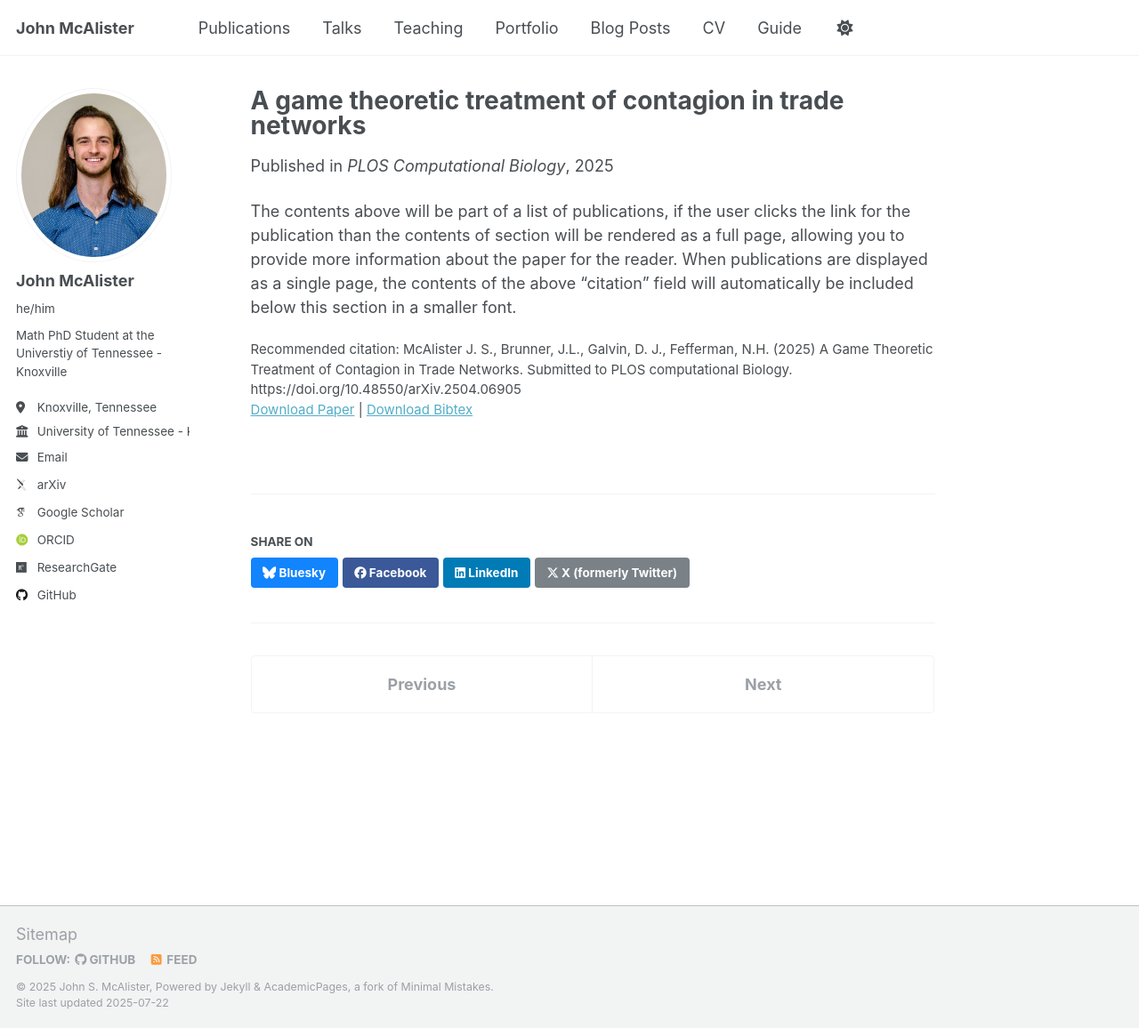
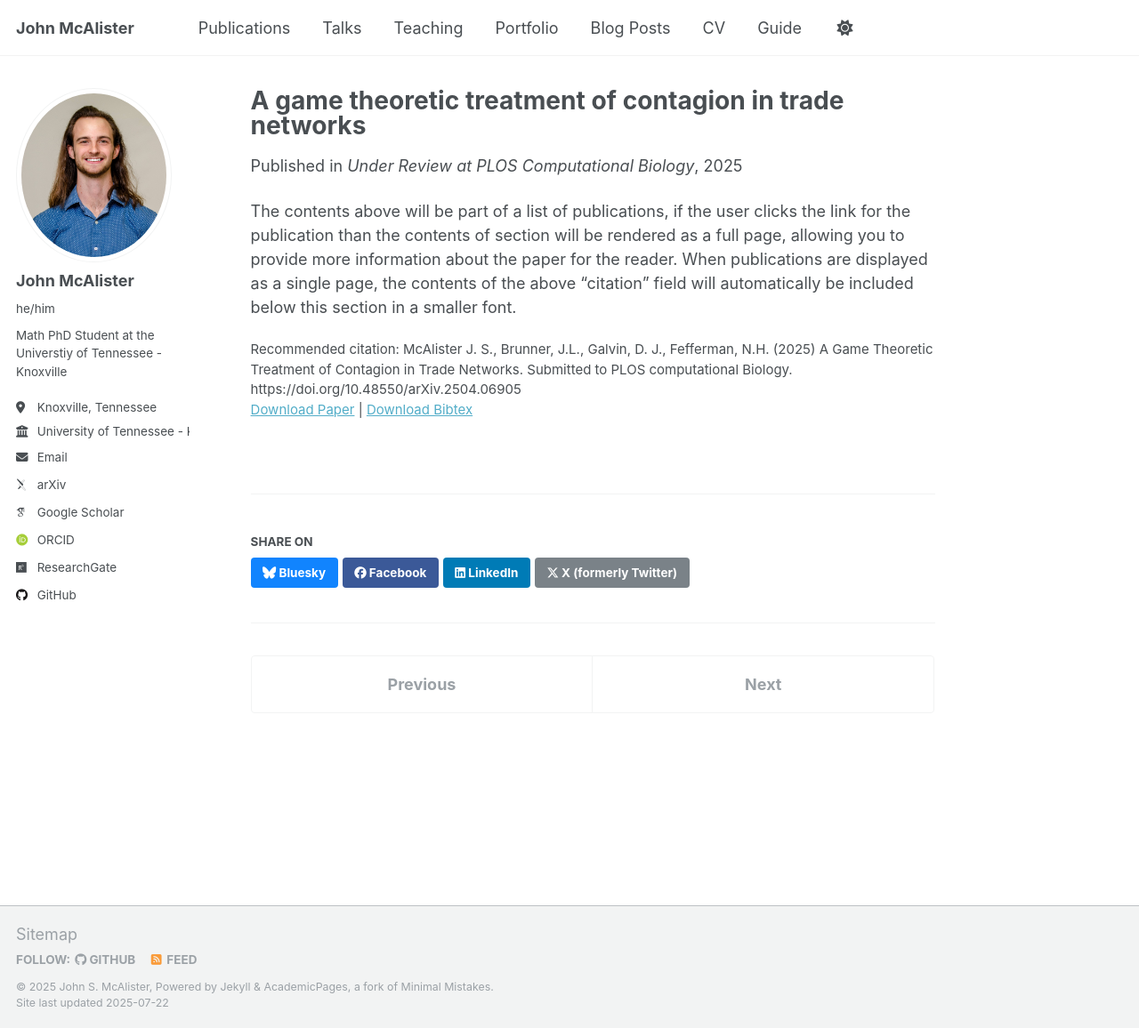
Before and after one commit to jmcalis/jmcalis.github.io, a Jekyll site: the page built from _publications/2025-01-03-A-Game-Theoretic-Treatment.md, in a window 1280 px wide and 1156 px high. Shown: the whole window at 89% size. Built offline with Jekyll 4.4.1, drawn with Linux system fonts in a browser that asks for light colours; some web fonts are replaced; a script that is not in the unit is left out.

Commit message:
changes to preprint subheading

```diff
--- a/_includes/archive-single.html
+++ b/_includes/archive-single.html
@@ -41,11 +41,7 @@
         {% if post.collection == 'teaching' %}
           <p> {{ post.type }}, <i>{{ post.venue }}</i>, {{ post.date | default: "1900-01-01" | date: "%Y" }} </p>
         {% elsif post.collection == 'publications' %}
-          {% if post.catagory == 'preprint' %}
-            <p>Under review at <i>{{ post.venue }}</i>, {{ post.date | default: "1900-01-01" | date: "%Y" }} </p>
-          {% else %}
-            <p>Published in <i>{{ post.venue }}</i>, {{ post.date | default: "1900-01-01" | date: "%Y" }} </p>
-          {% endif %}
+          <p><i>{{ post.venue }}</i>, {{ post.date | default: "1900-01-01" | date: "%Y" }} </p>
         {% elsif post.date %}
          <p class="page__date"><strong><i class="fa fa-fw fa-calendar" aria-hidden="true"></i> {{ site.data.ui-text[site.locale].date_label | default: "Published:" }}</strong> <time datetime="{{ post.date | default: "1900-01-01" | date_to_xmlschema }}">{{ post.date | default: "1900-01-01" | date: "%B %d, %Y" }}</time></p>
         {% endif %}
--- a/_publications/2025-01-03-A-Game-Theoretic-Treatment.md
+++ b/_publications/2025-01-03-A-Game-Theoretic-Treatment.md
@@ -5,7 +5,7 @@
 permalink: /publication/2025-A-Game-Theoretic
 excerpt: "In this paper we examine a game theoretic model of the wildlife trade network and investigate how network structure impacts spillover risk of disease"
 date: '2025-01-03'
-venue: 'PLOS Computational Biology'
+venue: 'Under Review at PLOS Computational Biology'
 paperurl: 'http://academicpages.github.io/files/McAlister2025c.pdf'
 bibtexurl: 'http://academicpages.github.io/files/bibtex1.bib'
 citation: "McAlister J. S., Brunner, J.L., Galvin, D. J., Fefferman, N.H. (2025) A Game Theoretic Treatment of Contagion in Trade Networks. Submitted to PLOS computational Biology. https://doi.org/10.48550/arXiv.2504.06905"
```
Also changed, not shown: _publications/2025-01-04-Nonlinear-Nonlocal-Diffusion.md (+1 -1 lines).
